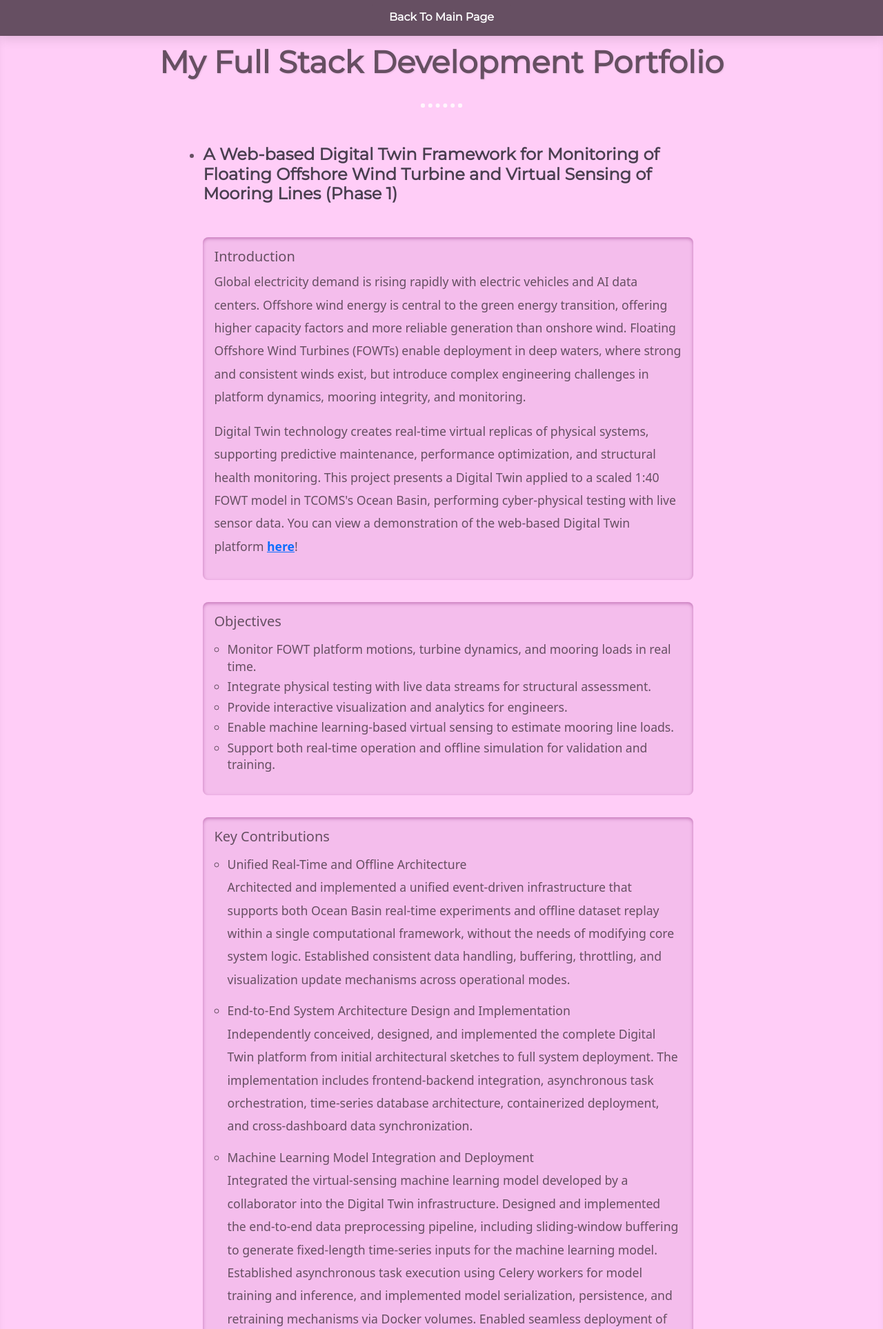
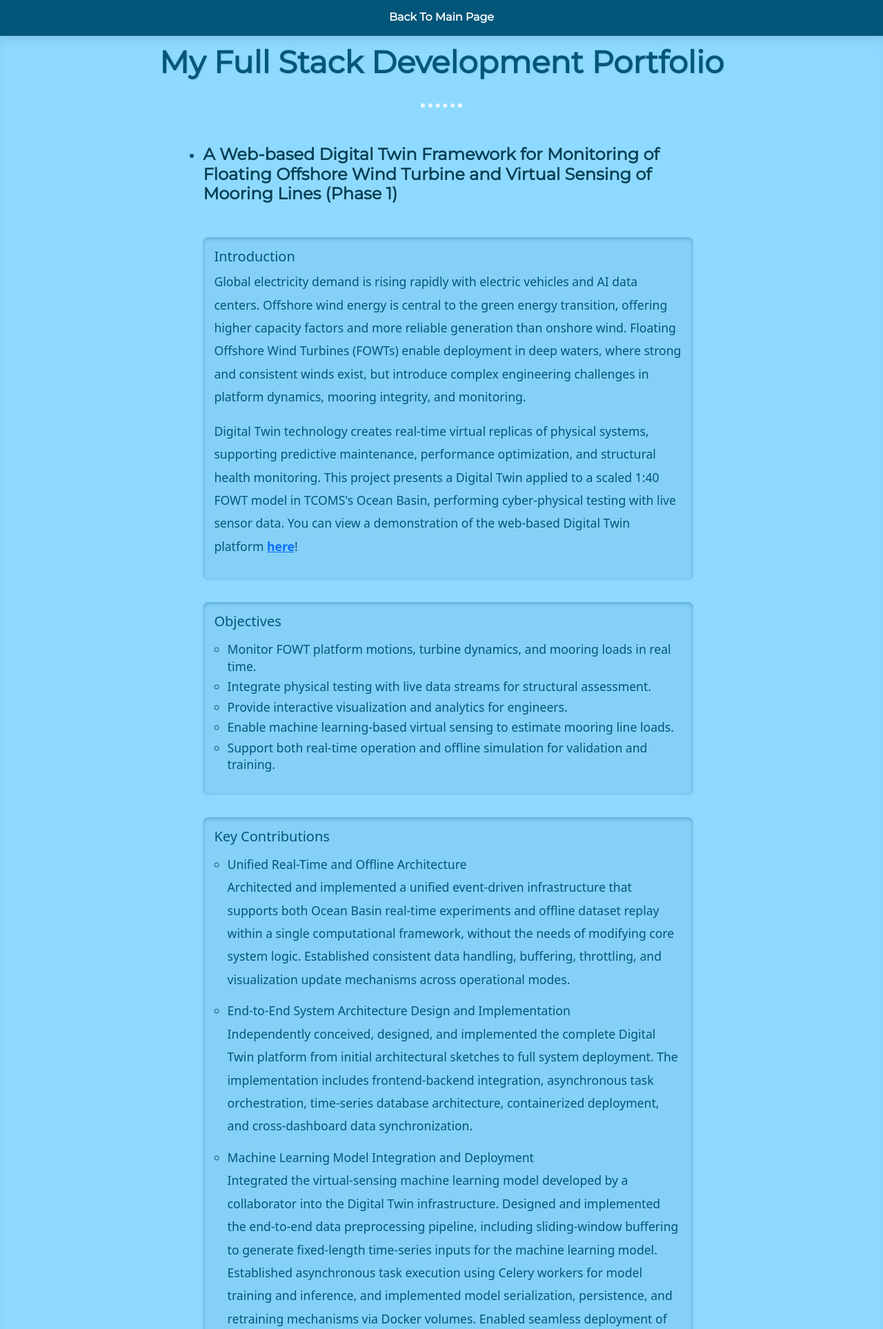
Before and after one commit to lawweichuan/PersonalWebsite, a Node server app: page /fsDevel in a window 1280 px wide. Shown: the top 1927 px of the page at 69% size. Run offline with Node 20, Linux system fonts and the light colour scheme; some libraries are stand-ins or nearby versions.

Commit message:
Changed theme color

```diff
--- a/public/css/fsDevel.css
+++ b/public/css/fsDevel.css
@@ -2,15 +2,40 @@
 CSS VARIABLES - Design System
 ======================================== */
 :root {
---shadow-md: 0 4px 16px rgba(0, 0, 0, 0.12);
---color-primary-dark: #664f62;
+  --shadow-md: 0 4px 16px rgba(0, 0, 0, 0.12);
+
+  /* Original pink/purple colors (commented out)
+  --color-primary-dark: #664f62;
+  --color-background-light: #ffcdf7;
+  --color-button-hover: #523c4f;
+  --color-button-active: #3d2e3b;
+  --color-subtitle: #4a3f50;
+  --color-section-bg: #76026314;
+  --color-box-shadow: #76026361;
+  --color-figcaption: #27030d;
+  --color-highlight: #fef3c7;
+  */
+
+  /* Blue colors from main.css */
+  --color-primary-dark: #01567a;
+  --color-background-light: #8ed9ff;
+  --color-button-hover: #146C94;
+  --color-button-active: #042330;
+  --color-subtitle: #083f54;
+  --color-section-bg: rgba(20, 108, 148, 0.08);
+  --color-box-shadow: rgba(20, 108, 148, 0.38);
+  --color-figcaption: #042330;
+  --color-highlight: #AFD3E2;
+
+  --color-white: #ffffff;
+  --color-text-muted: rgba(0, 0, 0, 0.5);
 }
 
 /* ===============================
 Top Container / Hero Section
 =============================== */
 .software-top-container {
-  background-color: #ffcdf7;
+  background-color: var(--color-background-light);
   text-align: center;
   min-height: 700px;
   display: flex;
@@ -28,7 +53,7 @@ Top Container / Hero Section
   padding-top: 2rem;
   margin: 0 auto 2rem auto;
   font-family: 'Montserrat', sans-serif;
-  color: #664f62;
+  color: var(--color-primary-dark);
   line-height: 1.2;
   text-shadow: 1px 1px 2px rgba(0,0,0,0.1);
 }
@@ -36,7 +61,7 @@ Top Container / Hero Section
 /* Dotted line under title */
 .dotted-line {
   margin: 30px auto 0 auto;
-  border: dotted #ffffff 6px;
+  border: dotted var(--color-white) 6px;
   border-bottom: none;
   width: 5%;
   opacity: 0.8;
@@ -71,7 +96,7 @@ Top Container / Hero Section
   text-align: left;
   width: 60%;
   line-height: 1.9;
-  color: #664f62;
+  color: var(--color-primary-dark);
   font-size: 1.1rem;
 }
 
@@ -80,7 +105,7 @@ Top Container / Hero Section
 .software-content h4 {
   font-family: 'Montserrat', sans-serif;
   font-weight: 700;
-  color: #4a3f50;
+  color: var(--color-subtitle);
   margin-top: 1.5rem;
 }
 
@@ -98,7 +123,7 @@ Top Container / Hero Section
 .pastproj-subtitle{
   font-family: 'Montserrat', sans-serif;
   font-weight: 600;
-  color: #4a3f50;
+  color: var(--color-subtitle);
   margin-top: 1.5rem;
   margin-bottom: 3rem;
 }
@@ -106,9 +131,9 @@ Top Container / Hero Section
 .section-content{
   margin-top: 2rem;
   padding: 1rem;
-  background-color: #76026314;
+  background-color: var(--color-section-bg);
   border-radius: 8px;
-  box-shadow: inset 0 2px 5px #76026361;
+  box-shadow: inset 0 2px 5px var(--color-box-shadow);
 }
 
 .h5-style{
@@ -147,7 +172,7 @@ img{
 figcaption{
   text-align: center;
   font-size: 0.9rem;
-  color: #27030d;
+  color: var(--color-figcaption);
   margin-top: 0.2rem;
 }
 
@@ -157,9 +182,9 @@ figcaption{
 .software-top-container .btn-outline-primary {
   font-family: 'Montserrat', sans-serif;
   font-weight: 800;
-  color: #ffffff;
-  background-color: #664f62;
-  border-color: #664f62;
+  color: var(--color-white);
+  background-color: var(--color-primary-dark);
+  border-color: var(--color-primary-dark);
   padding: 0.6rem 1.5rem;
   font-size: 1rem;
   transition: all 0.3s ease;
@@ -167,9 +192,9 @@ figcaption{
 }
 
 .software-top-container .btn-outline-primary:hover {
-  background-color: #523c4f;
-  border-color: #523c4f;
-  color: #fff;
+  background-color: var(--color-button-hover);
+  border-color: var(--color-button-hover);
+  color: var(--color-white);
   transform: translateY(-2px);
   box-shadow: 0 4px 12px rgba(0,0,0,0.15);
 }
@@ -177,8 +202,8 @@ figcaption{
 .software-top-container .btn-outline-primary:active,
 .software-top-container .btn-outline-primary.active,
 .software-top-container .btn-outline-primary:first-child:active {
-  background-color: #3d2e3b !important;
-  border-color: #3d2e3b !important;
+  background-color: var(--color-button-active) !important;
+  border-color: var(--color-button-active) !important;
   color: #fff !important;
   transform: translateY(0);
   box-shadow: 0 2px 4px rgba(0,0,0,0.2) !important;
@@ -197,8 +222,8 @@ figcaption{
 #footer-swDevel {
   bottom: 0;
   width: 100%;
-  /* background-color: #ffcdf7; */
-  color: rgba(0, 0, 0, 0.5);
+  /* background-color: var(--color-background-light); */
+  color: var(--color-text-muted);
   text-align: center;
   position: relative;
   height: 2.5rem;
@@ -212,7 +237,7 @@ figcaption{
    Highlight / card effect
    =============================== */
 .highlight {
-  background-color: #fef3c7;
+  background-color: var(--color-highlight);
   padding: 0.2rem 0.5rem;
   border-radius: 4px;
   font-weight: 600;
```
Also changed, not shown: public/css/swDevel.css (+32 -18 lines), views/main.ejs (+33 -124 lines).
